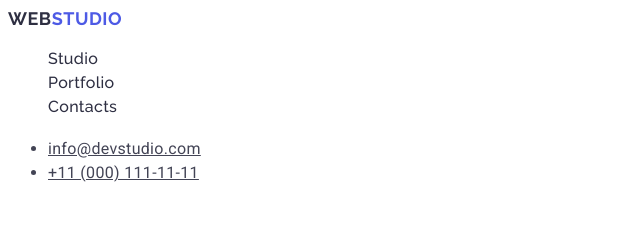
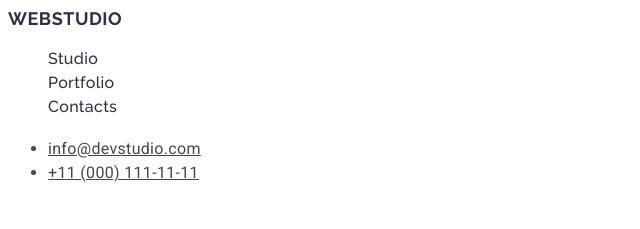
Before and after one commit to liudamelnyk-smaila/goit-markup-hw-02, a plain HTML site: page index.html in a window 1280 px wide. Shown: the top 229 px of the page, 0-640 px from the left. Drawn offline with Linux system fonts and the light colour scheme.

Commit message:
add all files

```diff
--- a/css/style.css
+++ b/css/style.css
@@ -5,16 +5,14 @@
     color: #434455;
     background-color: #FFFFFF;
 }
-
-.nav{
+.nav {
     font-family: "Raleway", sans-serif;
     font-size: 18px;
     line-height: 21px;
     font-weight: 700;
     line-height: 1.17;
-    letter-spacing: 0.03em;
-    color: #4d5ae5;
-}
+    letter-spacing: 0.03em;}
+
 
 .nav-logo {
     color: #4d5ae5;
@@ -26,20 +24,15 @@
     letter-spacing: 0.03em;
     text-transform: uppercase;
     }
-        .accent {
-            color: #4d5ae5;
-            font-family: "Raleway", sans-serif;
-            font-size: 18px;
-            line-height: 21px;
-            font-weight: 700;
-            line-height: 1.17;
-            letter-spacing: 0.03em;
-            text-transform: uppercase;
+.accent {
+     color: #2e2f42;
         }
+
 .nav-list .link:hover,
 .nav-list .link:focus {
     color: #404bbf;
 }
+
 
 .nav-list .link {
     font-weight: 500;
```
